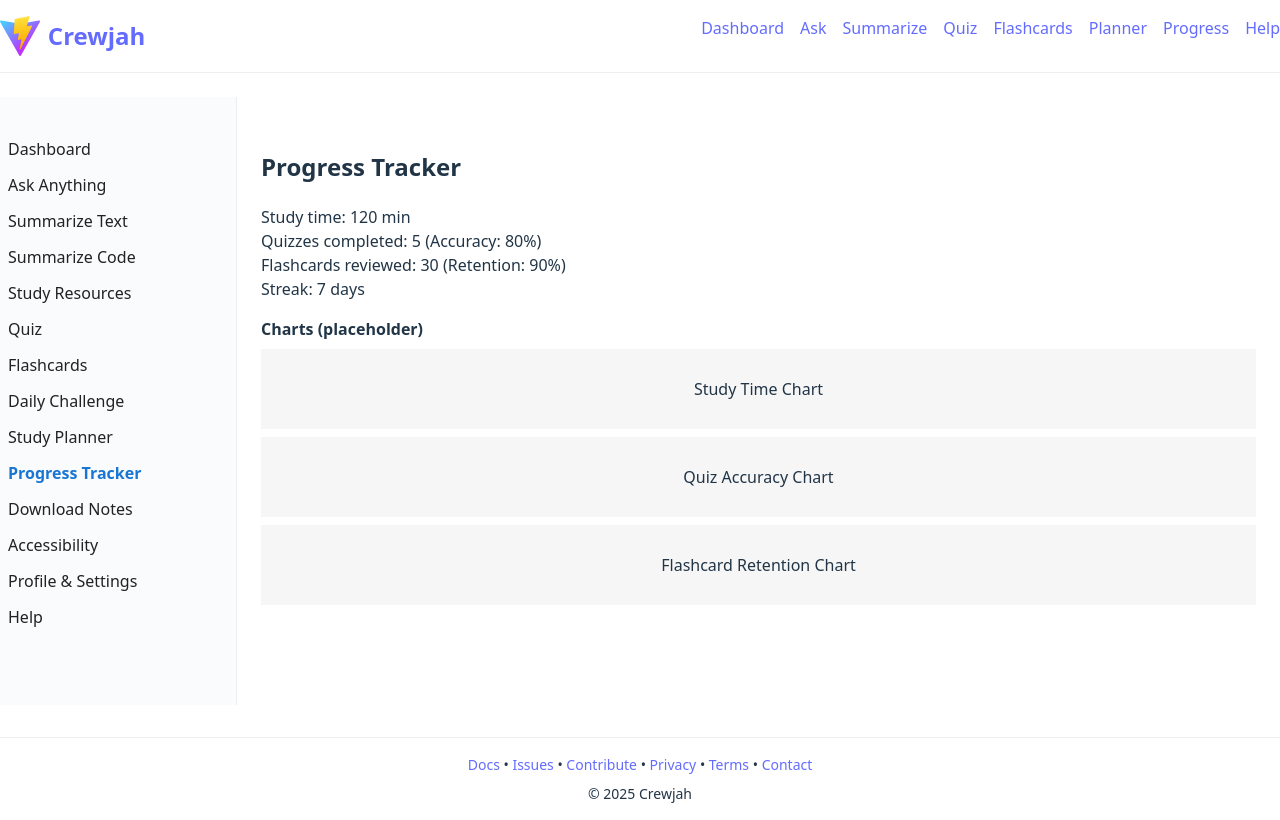
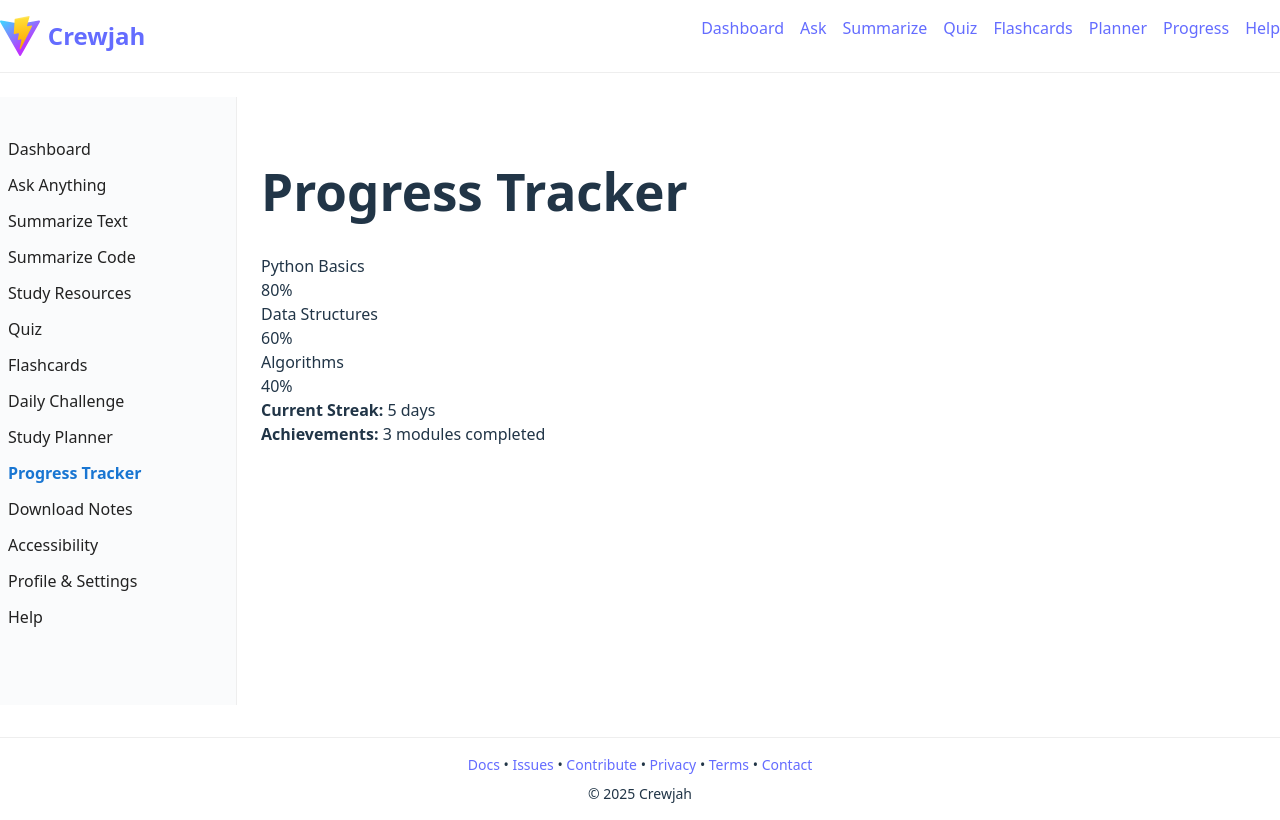
Before and after one commit to Crewjah/Crewjah, a React (Vite) app in the folder client/: page /progress in a window 1280 px wide. Built offline with nearby package versions, Linux system fonts and the light colour scheme.

Commit message:
fix: update ProgressTracker page

```diff
--- a/client/src/pages/ProgressTracker.jsx
+++ b/client/src/pages/ProgressTracker.jsx
@@ -1,28 +1,32 @@
+const mockProgress = [
+  { label: 'Python Basics', percent: 80 },
+  { label: 'Data Structures', percent: 60 },
+  { label: 'Algorithms', percent: 40 },
+];
+
 const ProgressTracker = () => {
-  // Placeholder stats
-  const stats = {
-    studyTime: 120, // minutes
-    quizzes: 5,
-    accuracy: 80, // percent
-    flashcards: 30,
-    retention: 90, // percent
-    streak: 7 // days
-  };
   return (
-    <div>
-      <h2>Progress Tracker</h2>
-      <div>Study time: {stats.studyTime} min</div>
-      <div>Quizzes completed: {stats.quizzes} (Accuracy: {stats.accuracy}%)</div>
-      <div>Flashcards reviewed: {stats.flashcards} (Retention: {stats.retention}%)</div>
-      <div>Streak: {stats.streak} days</div>
-      <div style={{marginTop:16}}>
-        <b>Charts (placeholder)</b>
-        <div style={{background:'#f6f6f6',height:80,margin:'8px 0',textAlign:'center',lineHeight:'80px'}}>Study Time Chart</div>
-        <div style={{background:'#f6f6f6',height:80,margin:'8px 0',textAlign:'center',lineHeight:'80px'}}>Quiz Accuracy Chart</div>
-        <div style={{background:'#f6f6f6',height:80,margin:'8px 0',textAlign:'center',lineHeight:'80px'}}>Flashcard Retention Chart</div>
+    <div className="edu-page edu-progress">
+      <h1>Progress Tracker</h1>
+      <div className="edu-progress-list">
+        {mockProgress.map((p, i) => (
+          <div key={i} className="edu-progress-item">
+            <div className="edu-progress-label">{p.label}</div>
+            <div className="edu-progress-bar">
+              <div className="edu-progress-bar-inner" style={{width: p.percent + '%'}}></div>
+            </div>
+            <div className="edu-progress-percent">{p.percent}%</div>
+          </div>
+        ))}
+      </div>
+      <div className="edu-progress-streak">
+        <b>Current Streak:</b> 5 days
+      </div>
+      <div className="edu-progress-achievements">
+        <b>Achievements:</b> 3 modules completed
       </div>
     </div>
   );
-};
+}
 
 export default ProgressTracker;
```
